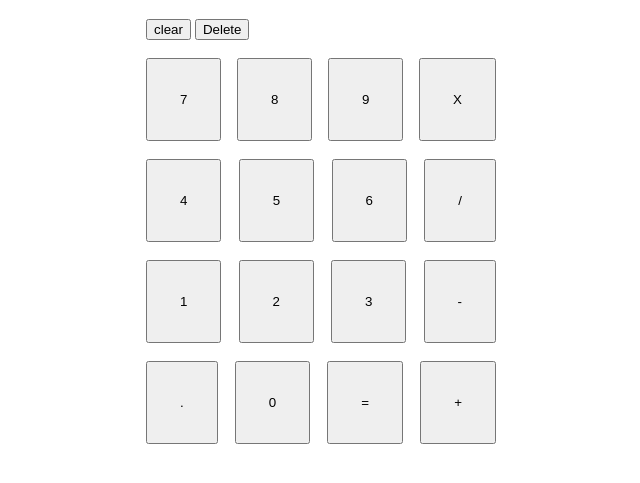
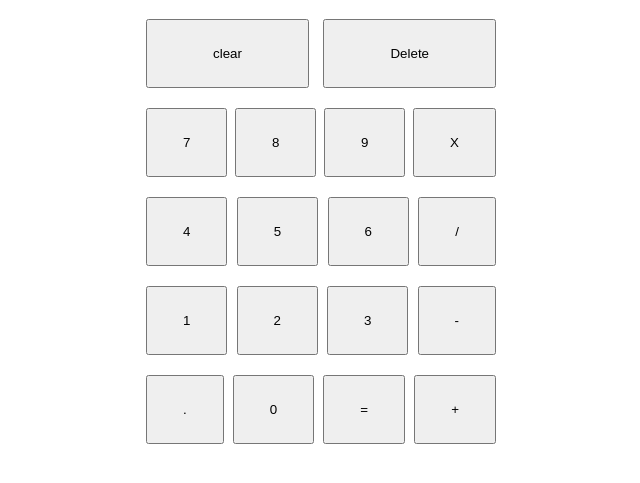
Before and after one commit to temporarynamelol/Calculator, a plain HTML site: page index.html in a window 1280 px wide. Shown: the part 69-552 px from the top of the page, without its empty margins (319-959 px from the left). Drawn offline with Linux system fonts and the light colour scheme.

Commit message:
Set dimensions and spacing top row

```diff
--- a/styles.css
+++ b/styles.css
@@ -20,6 +20,14 @@ body {
 }
 
 .row button {
-    padding: 32px;
+    padding: 25px 35px;
+}
 
+.topRow {
+    display: flex;
+    justify-content: space-between;
 }
+
+.topRow button {
+    padding: 25px 65px 25px 65px;
+}
```
